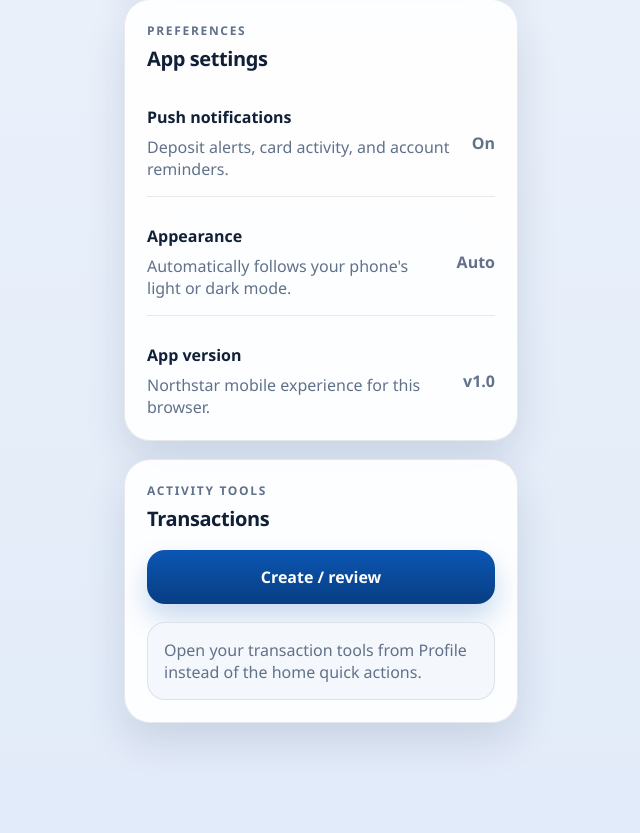
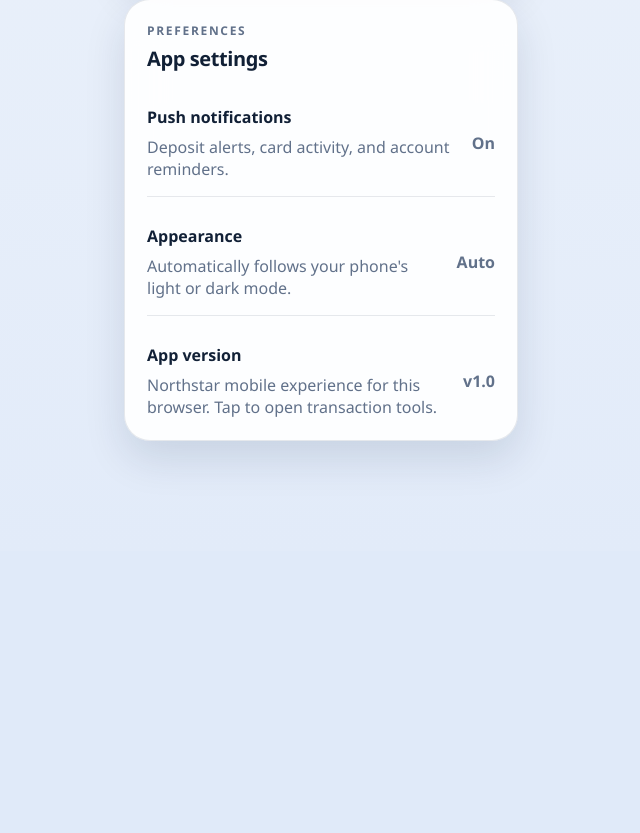
Before and after one commit to procvv/newchaseee, a Flask app: page /profile in a window 1280 px wide. Shown: the part 1037-1870 px from the top of the page, without its empty margins (319-959 px from the left). After the commit the page ends 1494 px from the top, so only its background shows below. Run offline with Flask 3, Linux system fonts and the light colour scheme.

Commit message:
Add files via upload

```diff
--- a/Chase Bank 4 Mobile/static/script.js
+++ b/Chase Bank 4 Mobile/static/script.js
@@ -432,7 +432,7 @@ function getInitials(name) {
         .slice(0, 2);
 
     if (!parts.length) {
-        return "NB";
+        return "--";
     }
 
     return parts.map((part) => part.charAt(0).toUpperCase()).join("");
@@ -442,13 +442,13 @@ function loadProfileSettings(seed) {
     try {
         const stored = JSON.parse(localStorage.getItem(profileSettingsKey) || "null");
         return {
-            accountName: stored?.accountName || seed.account_name || "Jordan Banks",
-            memberSince: String(stored?.memberSince || seed.member_since || "2024")
+            accountName: stored?.accountName ?? seed.account_name ?? "Jordan Banks",
+            memberSince: String(stored?.memberSince ?? seed.member_since ?? "2024")
         };
     } catch {
         return {
-            accountName: seed.account_name || "Jordan Banks",
-            memberSince: String(seed.member_since || "2024")
+            accountName: seed.account_name ?? "Jordan Banks",
+            memberSince: String(seed.member_since ?? "2024")
         };
     }
 }
@@ -472,20 +472,19 @@ function setupEditableProfile() {
 
     const state = loadProfileSettings(seed);
 
-    function applyProfileState() {
-        const accountName = state.accountName.trim() || seed.account_name || "Jordan Banks";
-        const memberSince = /^\d{4}$/.test(state.memberSince) ? state.memberSince : String(seed.member_since || "2024");
+    function updateProfileDisplay() {
+        const trimmedName = state.accountName.trim();
+        const displayName = trimmedName || "No name set";
+        const displayYear = /^\d{4}$/.test(state.memberSince) ? state.memberSince : "----";
 
-        nameInput.value = accountName;
-        yearInput.value = memberSince;
-        heading.textContent = accountName;
-        avatar.textContent = getInitials(accountName);
-        memberSinceValue.textContent = memberSince;
+        heading.textContent = displayName;
+        avatar.textContent = getInitials(trimmedName);
+        memberSinceValue.textContent = displayYear;
     }
 
     function persistProfileState(statusMessage) {
         saveProfileSettings(state);
-        applyProfileState();
+        updateProfileDisplay();
         autosaveStatus.textContent = statusMessage;
     }
 
@@ -496,17 +495,13 @@ function setupEditableProfile() {
 
     yearInput.addEventListener("input", () => {
         state.memberSince = yearInput.value.replace(/\D/g, "").slice(0, 4);
+        yearInput.value = state.memberSince;
         persistProfileState("Member since year saved automatically on this device.");
     });
 
-    yearInput.addEventListener("blur", () => {
-        if (!/^\d{4}$/.test(state.memberSince)) {
-            state.memberSince = String(seed.member_since || "2024");
-            persistProfileState("Member since reset to the last valid year.");
-        }
-    });
-
-    applyProfileState();
+    nameInput.value = state.accountName;
+    yearInput.value = state.memberSince;
+    updateProfileDisplay();
 }
 
 function setupFaceIdOverlay() {
--- a/Chase Bank 4 Mobile/static/style.css
+++ b/Chase Bank 4 Mobile/static/style.css
@@ -776,6 +776,11 @@ body.face-id-locked {
     border-bottom: none;
 }
 
+.settings-link {
+    color: inherit;
+    text-decoration: none;
+}
+
 .settings-value {
     color: var(--muted);
     font-weight: 700;
--- a/Chase Bank 4 Mobile/templates/profile.html
+++ b/Chase Bank 4 Mobile/templates/profile.html
@@ -30,12 +30,12 @@
         <form class="stack-form" id="profileSettingsForm">
             <div class="field-group">
                 <label class="field-label" for="profileAccountNameInput">Account name</label>
-                <input id="profileAccountNameInput" type="text" maxlength="32" value="Jordan Banks" required>
+                <input id="profileAccountNameInput" type="text" maxlength="32" value="Jordan Banks" placeholder="No name set">
             </div>
 
             <div class="field-group">
                 <label class="field-label" for="profileMemberSinceInput">Member since</label>
-                <input id="profileMemberSinceInput" type="number" inputmode="numeric" min="1900" max="2099" value="2024" required>
+                <input id="profileMemberSinceInput" type="text" inputmode="numeric" maxlength="4" value="2024" placeholder="----">
             </div>
         </form>
 
@@ -90,27 +90,13 @@
                 </div>
                 <span class="settings-value">Auto</span>
             </div>
-            <div class="settings-item">
+            <a href="/transactions" class="settings-item settings-link">
                 <div>
                     <p class="mini-action-label">App version</p>
-                    <p class="mini-action-copy">Northstar mobile experience for this browser.</p>
+                    <p class="mini-action-copy">Northstar mobile experience for this browser. Tap to open transaction tools.</p>
                 </div>
                 <span class="settings-value">v1.0</span>
-            </div>
-        </div>
-    </section>
-
-    <section class="card section-card">
-        <div class="section-header compact">
-            <div>
-                <p class="section-label">Activity tools</p>
-                <h2 class="section-title">Transactions</h2>
-            </div>
-        </div>
-
-        <a href="/transactions" class="button cta-link secondary-cta">Create / review</a>
-        <div class="info-strip">
-            <p>Open your transaction tools from Profile instead of the home quick actions.</p>
+            </a>
         </div>
     </section>
 {% endblock %}
```
